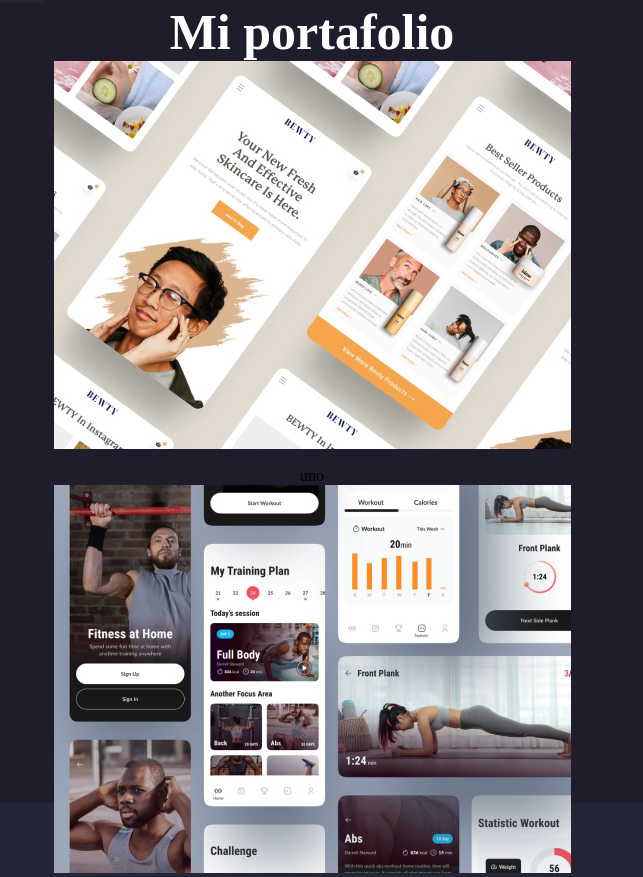
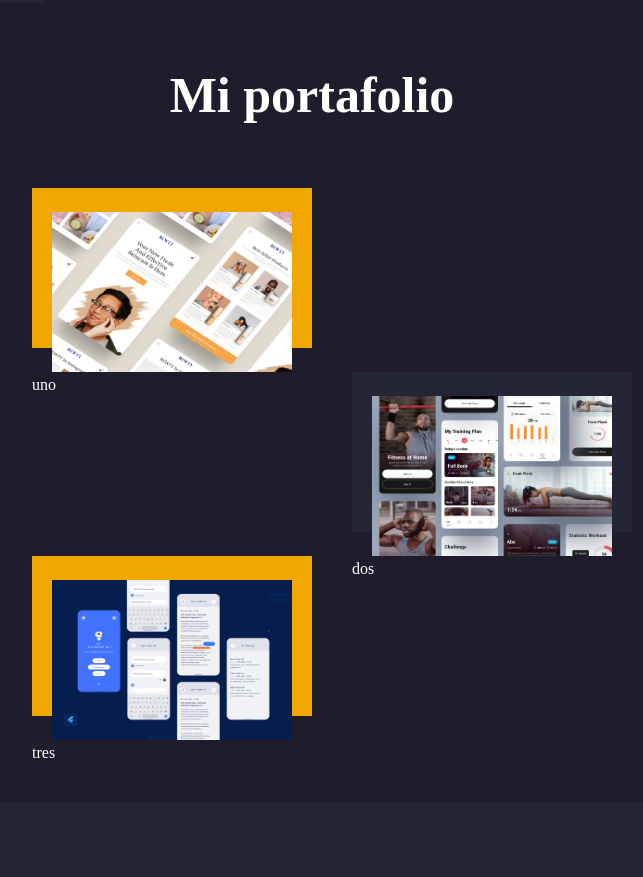
Before and after one commit to wilmer-energy/Portafolio-A, a plain HTML site: page index.html in a window 1280 px wide. Shown: the part 3197-4074 px from the top of the page, without its empty margins (328-971 px from the left). Drawn offline with Linux system fonts and the light colour scheme.

Commit message:
Documento recuperado

```diff
--- a/css/styles.css
+++ b/css/styles.css
@@ -1,31 +1,31 @@
-*{
+* {
     margin: 0;
     padding: 0;
     box-sizing: border-box;
 }
-:root{
-    --color-one:#F1A600;
-    --color-two:#1F1D2C;
-    --color-three:#242635;
-    --color-four:#E5E5E5;
-    --color-five:#FFFFFF;
-    --text-titulo-size:50px;
-    --text-subtitulo-size:32px;
-    --text-subsection-size:18px;
-    --text-body-size:16px;
+
+:root {
+    --color-one: #F1A600;
+    --color-two: #1F1D2C;
+    --color-three: #242635;
+    --color-four: #E5E5E5;
+    --color-five: #FFFFFF;
+    --text-titulo-size: 50px;
+    --text-subtitulo-size: 32px;
+    --text-subsection-size: 18px;
+    --text-body-size: 16px;
 }
-input,label{display: none;}
-body{
+
+input,
+label {
+    display: none;
+}
+
+body {
     position: relative;
 }
-.portafolio{
-    background-color: #F1A600;
-}
-.fDos span{
-color: #F1A600;
-}
 
-.division{
+.division {
     width: 100%;
     height: 100vh;
     display: flex;
@@ -33,7 +33,8 @@ color: #F1A600;
     justify-content: space-evenly;
     align-items: center;
 }
-#wp{
+
+#wp {
     height: 70px;
     width: 70px;
     position: fixed;
@@ -42,7 +43,8 @@ color: #F1A600;
     margin: 20px;
     z-index: 3;
 }
-.uno{
+
+.uno {
     background-color: var(--color-two);
     position: relative;
     display: flex;
@@ -51,24 +53,29 @@ color: #F1A600;
     z-index: -2;
 
 }
-.uno>h1{
+
+.uno>h1 {
     margin-top: 80px;
     margin-left: 2vw;
     z-index: 1;
 }
-.uno p, .uno span{
+
+.uno p,
+.uno span {
     font-size: var(--text-subsection-size);
     display: inline-block;
     width: 60%;
     margin-left: 2vw;
     z-index: 1;
 }
-.logo{
+
+.logo {
     width: 40px;
     height: 40px;
     margin-left: 2vw;
 }
-.fondo{
+
+.fondo {
     position: absolute;
     top: 0;
     right: 0;
@@ -78,7 +85,8 @@ z-index: 1;
     padding: 1rem;
     z-index: -1;
 }
-.fotoPerfil{
+
+.fotoPerfil {
     position: absolute;
     top: 20%;
     right: 10%;
@@ -86,7 +94,8 @@ z-index: 1;
     width: 20vw;
     height: 27vw;
 }
-.dos{
+
+.dos {
     display: flex;
     flex-direction: column;
     align-items: center;
@@ -94,43 +103,54 @@ z-index: 1;
     background-color: var(--color-three);
 
 }
-.dos img{
+
+.dos img {
     width: 100px;
     height: 120px;
 }
-.dos table{
+
+.dos table {
     text-align: center;
     margin-left: 10rem;
     margin-right: 10rem;
 }
-.dos td,.dos tr{
+
+.dos td,
+.dos tr {
     padding-left: 1rem;
     padding-right: 1rem;
     padding-top: 1rem;
 }
-.tres{
+
+.tres {
     background-color: var(--color-two);
 }
-.tres img{
-    width: 70px;
-    height: 90px;
+
+.tres img {
+    width: 100px;
+    height: 120px;
 }
-.tres td,.tres tr{
+
+.tres td,
+.tres tr {
     padding: 1rem;
 
 }
-#barra{
+
+#barra {
     height: 60vh;
 }
-.cuatro{
+
+.cuatro {
     background-color: var(--color-two);
     position: relative;
     z-index: -2;
     display: flex;
     align-items: baseline;
-    scroll-behavior:inherit;
+    scroll-behavior: inherit;
 }
-.cuatro>div{
+
+.cuatro>div {
     background-color: var(--color-three);
     width: 29vw;
     height: 100vh;
@@ -139,11 +159,14 @@ padding: 1rem;
     left: 0;
     z-index: -1;
 }
-.cuatro>table, .cuatro>h1{
+
+.cuatro>table,
+.cuatro>h1 {
     position: relative;
     left: 1vw;
 }
-.cuatro td{
+
+.cuatro td {
     width: 40vw;
     border: 1px dashed var(--color-one);
     border-radius: 10px;
@@ -152,78 +175,146 @@ padding: 1rem;
 }
 
 
-h1{
+h1 {
     font-size: var(--text-titulo-size);
     color: var(--color-five);
     font-weight: bold;
 
 }
+
 p,
-.subsection{
+.subsection {
     font-size: var(--text-subsection-size);
     font-weight: medium;
     color: var(--color-five);
 }
-.titulo{
+
+.titulo {
 
     font-weight: bold;
 }
-.subtitulo{
+
+.subtitulo {
     font-size: var(--text-subtitulo-size);
     color: var(--color-five);
     font-weight: medium;
 }
-.mostasa{
+
+.mostasa {
     color: var(--color-one);
 }
-.grande{
+
+.grande {
     font-size: var(--text-subtitulo-size);
     font-weight: bold;
 }
-.pequena{
+
+.pequena {
     font-size: var(--text-subsection-size);
     font-weight: medium;
 }
-ul{
+
+ul {
     list-style: none;
 }
-.cinco{
+
+.cinco {
     display: flex;
     flex-direction: column;
- align-items: left;
+    align-items: center;
     background-color: var(--color-two);
 }
 
-.seis{
+.filaUno>td>img {
+    width: 30vh;
+    height: 20vh;
+    position: relative;
+    top: 3vh;
+    left: 2.5vh;
+}
+
+.filaUno>td>span {
+    position: relative;
+    top: 3vh;
+    color: var(--color-five);
+    font-weight: medium;
+}
+
+.filaDos>td>span {
+    position: relative;
+    top: 3vh;
+    color: var(--color-five);
+    font-weight: medium;
+}
+
+.filaDos>td>img {
+    width: 30vh;
+    height: 20vh;
+    position: relative;
+    top: 3vh;
+    left: 2.5vh;
+}
+
+.filaUno>td>div {
+    width: 35vh;
+    height: 20vh;
+    background-color: #F1A600;
+    position: absolute;
+}
+
+.filaDos>td>div {
+    width: 35vh;
+    height: 20vh;
+    background-color: var(--color-three);
+    position: absolute;
+}
+
+.filaUno>td {
+    text-align: left;
+}
+
+.filaDos>td {
+    padding-left: 40vh;
+}
+
+.seis {
     background-color: var(--color-three);
 }
-.contactoFilaUno>img{
+
+.contactoFilaUno>img {
     width: 10vh;
     height: 10vh;
 }
-.contactoFilaDos>img{
+
+.contactoFilaDos>img {
     width: 10vh;
     height: 10vh;
 }
-.contactoFilaDos>span{
+
+.contactoFilaDos>span {
     color: var(--color-five);
     font-size: var(--text-subsection-size);
 }
-.contactoFilaUno>span{
+
+.contactoFilaUno>span {
     color: var(--color-five);
     font-size: var(--text-subsection-size);
 }
-.contactoFilaUno{
+
+.contactoFilaUno {
     padding-top: 0;
 }
-.contactoFilaDos{
+
+.contactoFilaDos {
     padding-top: 10vh;
     padding-left: 10vh;
 }
-.centrada{
+
+.centrada {
     text-align: center;
 }
-.navegar{
+
+.navegar {
     display: flex;
     flex-direction: row;
     justify-content: flex-end;
@@ -231,7 +322,8 @@ height: 10vh;
     align-items: center;
 
 }
-.navegar>li>a{
+
+.navegar>li>a {
     display: inline-block;
     padding: 0vh;
     margin-left: 20px;
@@ -242,17 +334,20 @@ height: 10vh;
     text-decoration: none;
 
 }
-.navegar>li>a:hover{
+
+.navegar>li>a:hover {
     text-decoration: underline;
 }
-nav{
+
+nav {
     position: fixed;
     width: 100%;
     box-shadow: 0 1px 10px white;
     z-index: 1;
     background-color: var(--color-two);
 }
-#descarga{
+
+#descarga {
     border: 1px solid var(--color-one);
     border-radius: 20px;
     padding: 10px;
@@ -261,44 +356,54 @@ nav{
     background-color: var(--color-one);
     color: var(--color-five);
 }
-#descarga:hover{
+
+#descarga:hover {
     background-color: var(--color-two);
 
 }
-@media screen and (max-width:600px){
 
-    label{
+@media screen and (max-width:600px) {
+
+    label {
         display: flex;
     }
- .fotoPerfil{
+
+    .fotoPerfil {
         position: absolute;
         width: 50vw;
         height: 72vw;
         right: 10px;
 
     }
- label>img{
+
+    label>img {
         height: 50px;
         width: 70px;
         margin-left: auto;
     }
- .navegar{
+
+    .navegar {
         display: none;
     }
- input:checked ~ul{
+
+    input:checked~ul {
         display: flex;
         flex-direction: column;
 
 
     }
- .uno h1{
+
+    .uno h1 {
         margin-top: 0;
     }
- .uno p, .uno span{
+
+    .uno p,
+    .uno span {
         width: 80%;
         font-size: var(--text-subsection-size);
     }
- .cuatro td{
+
+    .cuatro td {
         font-size: 20px;
     }
 
--- a/index.html
+++ b/index.html
@@ -56,7 +56,8 @@
             </tr>
             <tr>
                 <td><span class="subsection titulo">INGENIERO EN ENERGÍA</span></td>
-                <td><span class="subsection titulo">Desarrollador web full stack y ciencias de la programación</span></td>
+                <td><span class="subsection titulo">Desarrollador web full stack y ciencias de la programación</span>
+                </td>
                 <td><span class="subsection titulo">Técnico mantenimiento de equipos de cómputo</span></td>
             </tr>
             <tr>
@@ -138,15 +139,25 @@
     <div class="division cinco" id="miPortafolio">
         <h1>Mi portafolio</h1>
         <table class="portafolio">
-                <tr class="fUno">
+            <tr class="filaUno">
+                <td><div> </div>
+                    <img src="./css/images/image 9-1.jpg" alt=""><br><span>uno</span></td>
+
+            </tr>
+            <tr class="filaDos">
+                <td>
                     <div> </div>
-                    <img src="./css/images/image 9-1.jpg" alt=""><br><span>uno</span></tr>
-                <tr class="fDos">
+                    <img src="./css/images/image 10.jpg" alt=""><br><span>dos</span>
+                </td>
+                </tr>
+
+            <tr class="filaUno">
+                <td>
                     <div> </div>
-                    <img src="./css/images/image 10.jpg" alt=""><br><span>dos</span></tr>
-                <tr class="fTres">
-                    <div> </div>
-                    <img src="./css/images/image 11.jpg" alt=""><br><span>tres</span></tr>
+                    <img src="./css/images/image 11.jpg" alt=""><br><span>tres</span>
+                </td>
+                </tr>
+
         </table>
     </div>
     <div class="division seis" id="Contacto">
```
Lines whose indentation alone changed are shown as unchanged.
